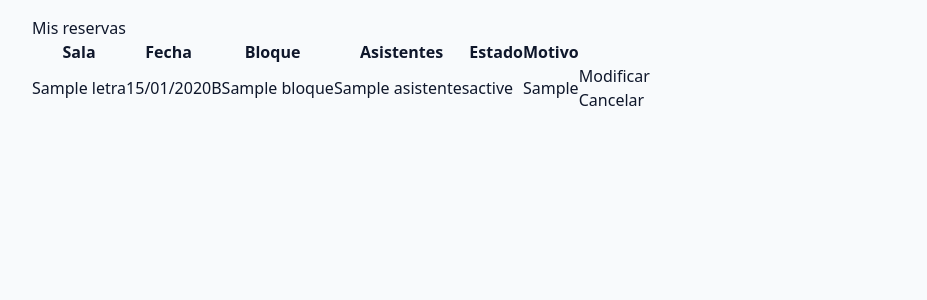
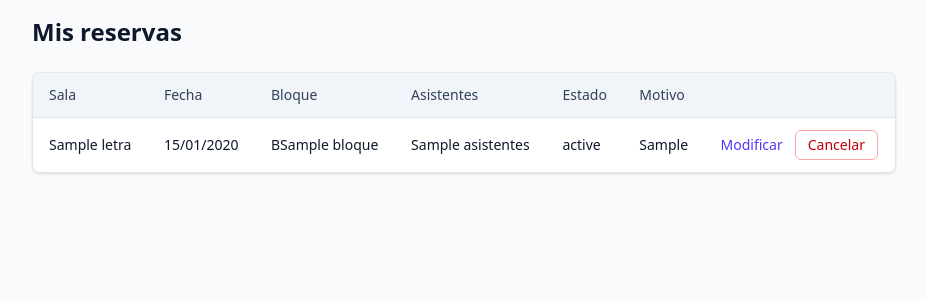
Before and after one commit to raulandres24/proyecto_reservacion_salas_final, a Django app: template templates/reservas/mis_reservas.html in a window 1280 px wide. Shown: the top 300 px of the page, without its empty margins (176-1103 px from the left). Run offline with Django 5.2, Linux system fonts and the light colour scheme; the template is opened without the code that fills it: most values are stand-ins (such as "Sample title", 1, 10 or a date in 2020); style sheets or scripts are compiled from the project's sources.

Commit message:
Aplicar estilos Tailwind a Mis reservas
Refs #24

```diff
--- a/templates/reservas/mis_reservas.html
+++ b/templates/reservas/mis_reservas.html
@@ -1,31 +1,48 @@
 {% extends "base.html" %}
 {% block titulo %}Mis reservas{% endblock %}
 {% block contenido %}
-    <h1>Mis reservas</h1>
+    <h1 class="mb-6 text-2xl font-semibold">Mis reservas</h1>
     {% if reservas %}
-        <table>
-            <tr><th>Sala</th><th>Fecha</th><th>Bloque</th><th>Asistentes</th><th>Estado</th><th>Motivo</th><th></th></tr>
+        <div class="overflow-x-auto rounded-lg border border-slate-200 bg-white shadow-sm">
+            <table class="w-full text-left text-sm">
+                <thead class="bg-slate-100 text-slate-700">
+                    <tr>
+                        <th class="px-4 py-3 font-medium">Sala</th>
+                        <th class="px-4 py-3 font-medium">Fecha</th>
+                        <th class="px-4 py-3 font-medium">Bloque</th>
+                        <th class="px-4 py-3 font-medium">Asistentes</th>
+                        <th class="px-4 py-3 font-medium">Estado</th>
+                        <th class="px-4 py-3 font-medium">Motivo</th>
+                        <th class="px-4 py-3"></th>
+                    </tr>
+                </thead>
+                <tbody>
                     {% for reserva in reservas %}
-                <tr>
-                    <td>{{ reserva.sala.letra }}</td>
-                    <td>{{ reserva.fecha|date:"d/m/Y" }}</td>
-                    <td>B{{ reserva.bloque }}</td>
-                    <td>{{ reserva.asistentes }}</td>
-                    <td>{{ reserva.get_estado_display }}</td>
-                    <td>{{ reserva.get_motivo_cancelacion_display }}</td>
-                    <td>
+                        <tr class="border-t border-slate-200">
+                            <td class="px-4 py-3">{{ reserva.sala.letra }}</td>
+                            <td class="px-4 py-3">{{ reserva.fecha|date:"d/m/Y" }}</td>
+                            <td class="px-4 py-3">B{{ reserva.bloque }}</td>
+                            <td class="px-4 py-3">{{ reserva.asistentes }}</td>
+                            <td class="px-4 py-3">{{ reserva.get_estado_display }}</td>
+                            <td class="px-4 py-3">{{ reserva.get_motivo_cancelacion_display }}</td>
+                            <td class="px-4 py-3">
                                 {% if reserva.estado == "confirmada" %}
-                        <a href="{% url 'modificar' reserva.pk %}">Modificar</a>
+                                    <div class="flex items-center gap-3">
+                                        <a class="text-indigo-600 hover:underline" href="{% url 'modificar' reserva.pk %}">Modificar</a>
                                         <form method="post" action="{% url 'cancelar' reserva.pk %}">
                                             {% csrf_token %}
-                                <button type="submit">Cancelar</button>
+                                            <button type="submit"
+                                                    class="rounded-md border border-red-300 px-3 py-1 text-red-700 hover:bg-red-50">Cancelar</button>
                                         </form>
+                                    </div>
                                 {% endif %}
                             </td>
                         </tr>
                     {% endfor %}
+                </tbody>
             </table>
+        </div>
     {% else %}
-        <p>Todavía no tienes reservas.</p>
+        <p class="rounded-md bg-slate-100 px-4 py-3 text-sm text-slate-700">Todavía no tienes reservas.</p>
     {% endif %}
 {% endblock %}
```
Lines whose indentation alone changed are shown as unchanged.
